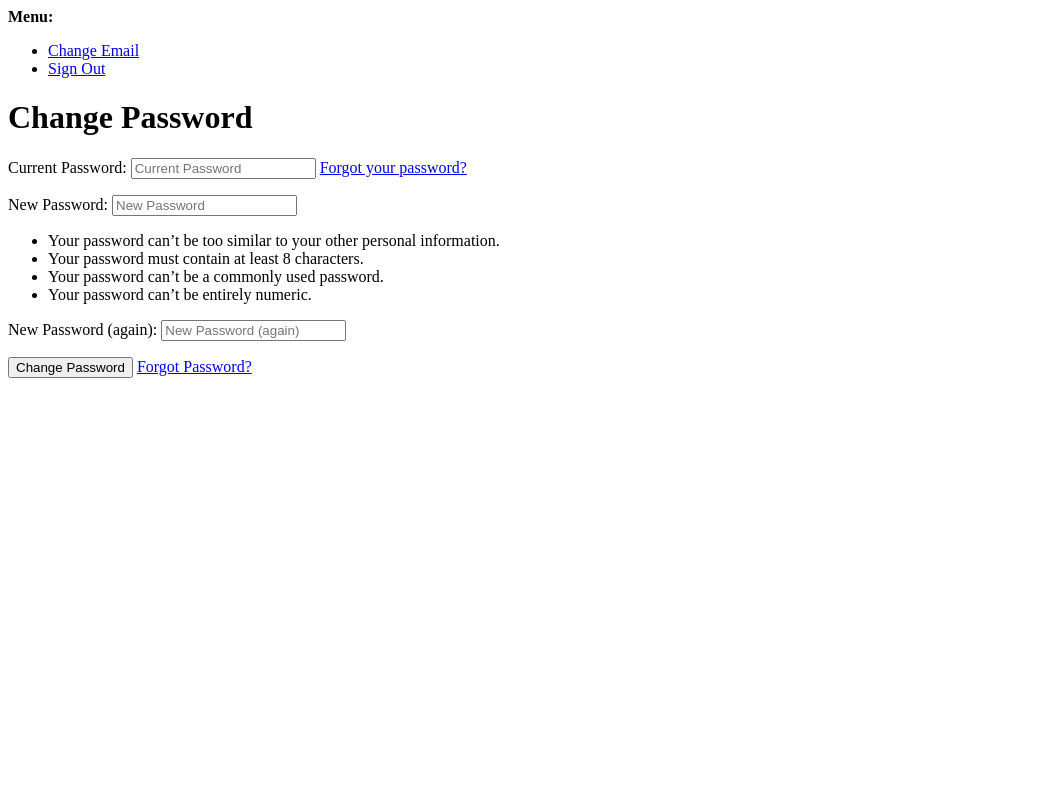
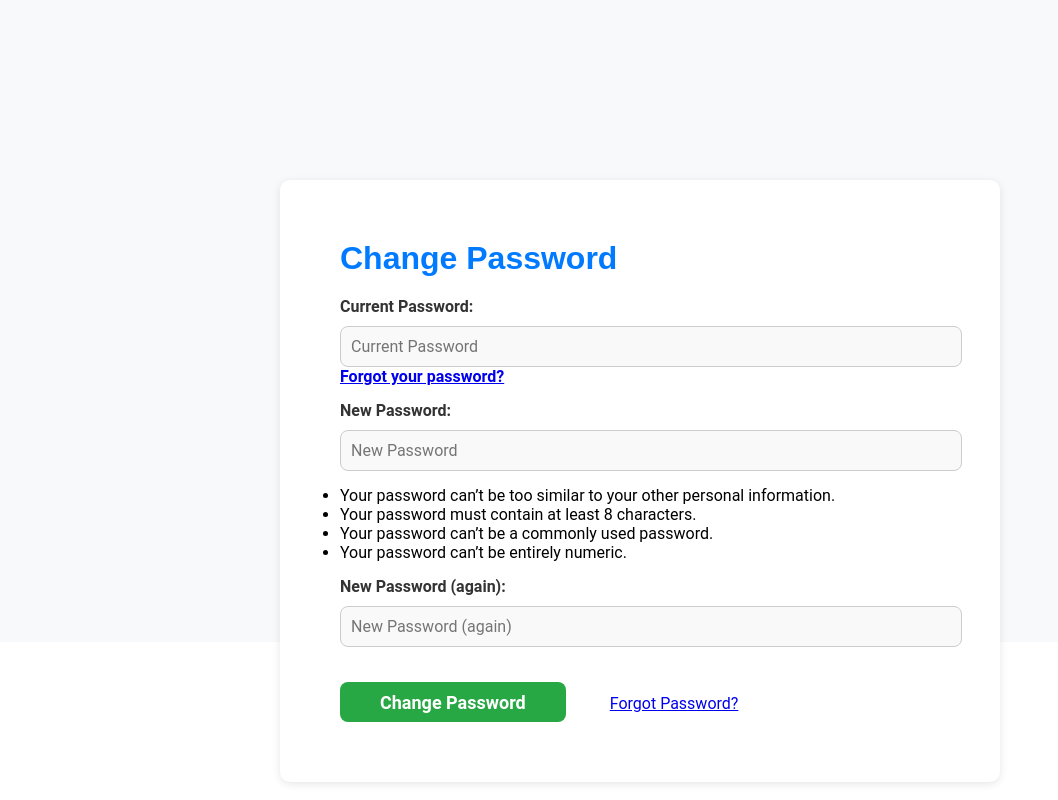
Before and after one commit to DennisCodeInstituteBC/PennyPilot, a Django app: page /accounts/password/change/ in a window 1280 px wide. Shown: the whole page, without its empty margins (0-1058 px from the left). Run offline with Django 4.2, Linux system fonts and the light colour scheme; the visitor is signed in with stand-in values (Sample User, id 1); some libraries are stand-ins or nearby versions.

Commit message:
adding and testing updaing password successfully

```diff
--- a/expense_app/templates/account.html
+++ b/expense_app/templates/account.html
@@ -43,7 +43,7 @@
                 </h4>
 
                 <div class="buttons">
-                    <button class="Update-password">Update Password</button>
+                    <button><a href="{% url 'account_change_password' %}">Change your password</a></button>
                     <button type="submit">Save Changes</button>
                 </div>
             </form>
--- a/expense_app/urls.py
+++ b/expense_app/urls.py
@@ -2,6 +2,7 @@ from django.urls import path
 from . import views
 from django.conf import settings
 from django.conf.urls.static import static
+from allauth.account.views import PasswordChangeView
 from .views import expense_view, add_expense, edit_expense, delete_expense
 
 urlpatterns = [
@@ -17,7 +18,8 @@ urlpatterns = [
 
 
     # Account
-    path('account/', views.account_view, name='account')
+    path('account/', views.account_view, name='account'),
+    path('accounts/password/change/', PasswordChangeView.as_view(), name='account_change_password'),
 
 ]
 if settings.DEBUG:
--- /dev/null
+++ b/static/css/password.css
@@ -0,0 +1,32 @@
+
+.container {
+    position: relative;
+    top: 20vh;
+    width: 600px;
+    margin: auto;
+    padding: 60px;
+    background-color: #fff;
+    border-radius: 10px;
+    box-shadow: 0 2px 8px rgba(0, 0, 0, 0.1);
+}
+
+.title {
+    color: #007BFF;
+    margin-bottom: 20px;
+}
+
+.form-group{
+    display: flex;
+    flex-direction: column;
+}
+
+.form-group p {
+    margin-bottom: 15px;
+    font-weight: bold;
+}
+
+.btn-primary {
+    height: 40px;
+    font-size: 18px;
+    margin-right: 40px;
+}
--- a/templates/account/password_change.html
+++ b/templates/account/password_change.html
@@ -1,16 +1,28 @@
-{% extends "account/base.html" %}
+{% extends 'base.html' %}
+{% load static %}
+{% load i18n %}
+{% load account socialaccount %}
+
+{% block extra-css %}
+<link rel="stylesheet" href="{% static 'css/addExpnese.css' %}">
+<link rel="stylesheet" href="{% static 'css/password.css' %}">
+{% endblock extra-css %}
 
 {% load i18n %}
 
 {% block head_title %}{% trans "Change Password" %}{% endblock head_title %}
 
 {% block content %}
-    <h1>{% trans "Change Password" %}</h1>
+    <div class="container">
+        <h1 class="title">{% trans "Change Password" %}</h1>
 
-    <form method="POST" action="{% url 'account_change_password' %}" class="password_change">
-        {% csrf_token %}
-        {{ form.as_p }}
-        <button type="submit" name="action">{% trans "Change Password" %}</button>
-        <a href="{% url 'account_reset_password' %}">{% trans "Forgot Password?" %}</a>
-    </form>
+        <form method="POST" action="{% url 'account_change_password' %}" class="password_change">
+            {% csrf_token %}
+            <div class="form-group">
+                {{ form.as_p }}
+            </div>
+            <button type="submit" name="action" class="btn btn-primary">{% trans "Change Password" %}</button>
+            <a href="{% url 'account_reset_password' %}" class="link">{% trans "Forgot Password?" %}</a>
+        </form>
+    </div>
 {% endblock content %}
```
